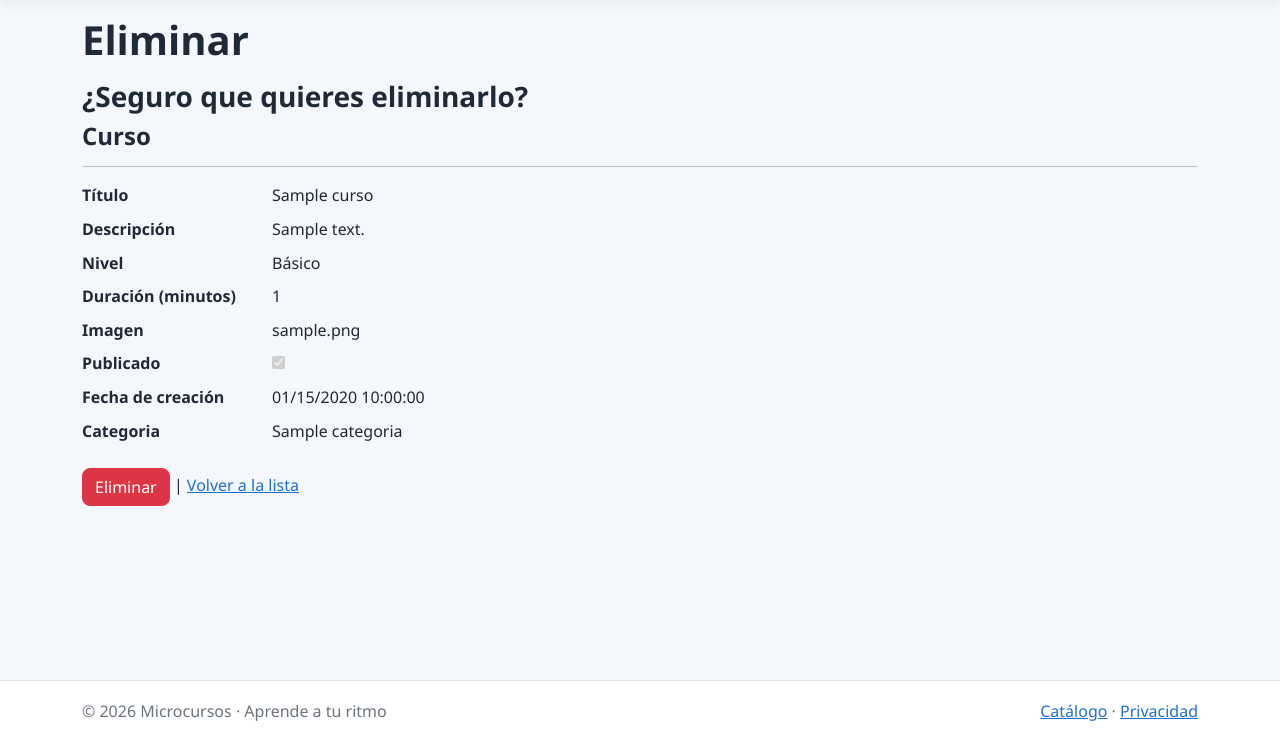
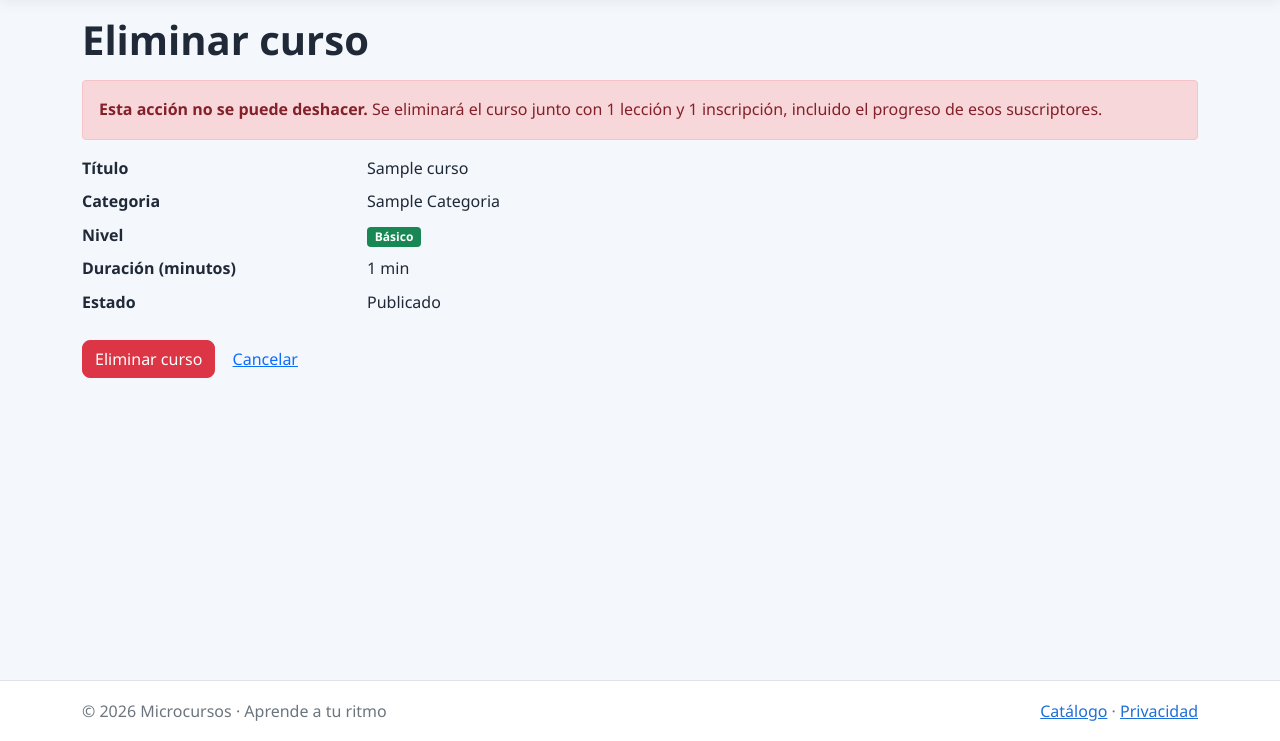
Before and after one commit to manusito12357/ProyectoWeb, an ASP.NET Core app: page /Cursos/Delete/1 in a window 1280 px wide. Shown: the part 59-800 px from the top of the page. Run offline with ASP.NET Core 8, Linux system fonts and the light colour scheme; a user stored in the database is signed in; tables that the repository leaves empty hold one stand-in row (values such as "Sample post"); style sheets or scripts are compiled from the project's sources; some libraries are stand-ins or nearby versions.

Commit message:
Confirmacion antes de eliminar y al despublicar

```diff
--- a/proyectoweb/Controllers/CategoriasController.cs
+++ b/proyectoweb/Controllers/CategoriasController.cs
@@ -114,6 +114,7 @@ namespace proyectoweb.Controllers
                 return NotFound();
             }
 
+            ViewData["Cursos"] = await _context.Cursos.CountAsync(c => c.CategoriaId == categoria.Id);
             return View(categoria);
         }
 
--- a/proyectoweb/Controllers/CursosController.cs
+++ b/proyectoweb/Controllers/CursosController.cs
@@ -175,6 +175,8 @@ namespace proyectoweb.Controllers
                 return NotFound();
             }
 
+            ViewData["Lecciones"] = await _context.Lecciones.CountAsync(l => l.CursoId == curso.Id);
+            ViewData["Inscritos"] = await _context.Inscripciones.CountAsync(i => i.CursoId == curso.Id);
             return View(curso);
         }
 
--- a/proyectoweb/Controllers/LeccionesController.cs
+++ b/proyectoweb/Controllers/LeccionesController.cs
@@ -161,6 +161,7 @@ namespace proyectoweb.Controllers
                 return NotFound();
             }
 
+            ViewData["Completadas"] = await _context.LeccionesCompletadas.CountAsync(lc => lc.LeccionId == leccion.Id);
             return View(leccion);
         }
 
--- a/proyectoweb/Views/Cursos/Delete.cshtml
+++ b/proyectoweb/Views/Cursos/Delete.cshtml
@@ -2,68 +2,41 @@
 
 @{
     ViewData["Title"] = "Eliminar curso";
+    var lecciones = (int)ViewData["Lecciones"]!;
+    var inscritos = (int)ViewData["Inscritos"]!;
+
+    string Cantidad(int n, string singular, string plural) => n == 1 ? "1 " + singular : n + " " + plural;
 }
 
-<h1>Eliminar</h1>
+<h1>Eliminar curso</h1>
 
-<h3>¿Seguro que quieres eliminarlo?</h3>
-<div>
-    <h4>Curso</h4>
-    <hr />
-    <dl class="row">
-        <dt class = "col-sm-2">
-            @Html.DisplayNameFor(model => model.Titulo)
-        </dt>
-        <dd class = "col-sm-10">
-            @Html.DisplayFor(model => model.Titulo)
-        </dd>
-        <dt class = "col-sm-2">
-            @Html.DisplayNameFor(model => model.Descripcion)
-        </dt>
-        <dd class = "col-sm-10">
-            @Html.DisplayFor(model => model.Descripcion)
-        </dd>
-        <dt class = "col-sm-2">
-            @Html.DisplayNameFor(model => model.Nivel)
-        </dt>
-        <dd class = "col-sm-10">
-            @Html.DisplayFor(model => model.Nivel)
-        </dd>
-        <dt class = "col-sm-2">
-            @Html.DisplayNameFor(model => model.DuracionMinutos)
-        </dt>
-        <dd class = "col-sm-10">
-            @Html.DisplayFor(model => model.DuracionMinutos)
-        </dd>
-        <dt class = "col-sm-2">
-            @Html.DisplayNameFor(model => model.ImagenUrl)
-        </dt>
-        <dd class = "col-sm-10">
-            @Html.DisplayFor(model => model.ImagenUrl)
-        </dd>
-        <dt class = "col-sm-2">
-            @Html.DisplayNameFor(model => model.Publicado)
-        </dt>
-        <dd class = "col-sm-10">
-            @Html.DisplayFor(model => model.Publicado)
-        </dd>
-        <dt class = "col-sm-2">
-            @Html.DisplayNameFor(model => model.FechaCreacion)
-        </dt>
-        <dd class = "col-sm-10">
-            @Html.DisplayFor(model => model.FechaCreacion)
-        </dd>
-        <dt class = "col-sm-2">
-            @Html.DisplayNameFor(model => model.Categoria)
-        </dt>
-        <dd class = "col-sm-10">
-            @Html.DisplayFor(model => model.Categoria.Nombre)
-        </dd>
-    </dl>
+<div class="alert alert-danger">
+    <strong>Esta acción no se puede deshacer.</strong>
+    @if (lecciones > 0 || inscritos > 0)
+    {
+        <text>Se eliminará el curso junto con @Cantidad(lecciones, "lección", "lecciones") y @Cantidad(inscritos, "inscripción", "inscripciones"), incluido el progreso de esos suscriptores.</text>
+    }
+    else
+    {
+        <text>El curso no tiene lecciones ni inscritos.</text>
+    }
+</div>
 
-    <form asp-action="Delete">
-        <input type="hidden" asp-for="Id" />
-        <input type="submit" value="Eliminar" class="btn btn-danger" /> |
-        <a asp-action="Index">Volver a la lista</a>
-    </form>
-</div>
+<dl class="row">
+    <dt class="col-sm-3">@Html.DisplayNameFor(model => model.Titulo)</dt>
+    <dd class="col-sm-9">@Model.Titulo</dd>
+    <dt class="col-sm-3">@Html.DisplayNameFor(model => model.Categoria)</dt>
+    <dd class="col-sm-9 text-capitalize">@Model.Categoria?.Nombre</dd>
+    <dt class="col-sm-3">@Html.DisplayNameFor(model => model.Nivel)</dt>
+    <dd class="col-sm-9"><partial name="_EtiquetaNivel" model="Model.Nivel" /></dd>
+    <dt class="col-sm-3">@Html.DisplayNameFor(model => model.DuracionMinutos)</dt>
+    <dd class="col-sm-9">@Model.DuracionMinutos min</dd>
+    <dt class="col-sm-3">Estado</dt>
+    <dd class="col-sm-9">@(Model.Publicado ? "Publicado" : "Borrador")</dd>
+</dl>
+
+<form asp-action="Delete">
+    <input type="hidden" asp-for="Id" />
+    <button type="submit" class="btn btn-danger">Eliminar curso</button>
+    <a asp-action="Index" class="btn btn-link">Cancelar</a>
+</form>
--- a/proyectoweb/Views/Cursos/Index.cshtml
+++ b/proyectoweb/Views/Cursos/Index.cshtml
@@ -50,7 +50,7 @@ else
                             <a asp-action="Edit" asp-route-id="@item.Id" class="btn btn-sm btn-outline-primary">Editar</a>
                             <a asp-controller="Lecciones" asp-action="Index" asp-route-cursoId="@item.Id" class="btn btn-sm btn-outline-secondary">Lecciones</a>
                             <a asp-action="Inscritos" asp-route-id="@item.Id" class="btn btn-sm btn-outline-secondary">Inscritos (@(item.Inscripciones?.Count ?? 0))</a>
-                            <form asp-action="CambiarPublicacion" asp-route-id="@item.Id" method="post">
+                            <form asp-action="CambiarPublicacion" asp-route-id="@item.Id" method="post" onsubmit="@(item.Publicado ? "return confirm('¿Despublicar este curso? Dejará de verse en el catálogo.');" : null)">
                                 <button type="submit" class="btn btn-sm @(item.Publicado ? "btn-outline-warning" : "btn-outline-success")">@(item.Publicado ? "Despublicar" : "Publicar")</button>
                             </form>
                             <a asp-action="Delete" asp-route-id="@item.Id" class="btn btn-sm btn-outline-danger">Eliminar</a>
```
Also changed, not shown: proyectoweb/Views/Categorias/Delete.cshtml (+24 -12 lines), proyectoweb/Views/Lecciones/Delete.cshtml (+31 -37 lines).
